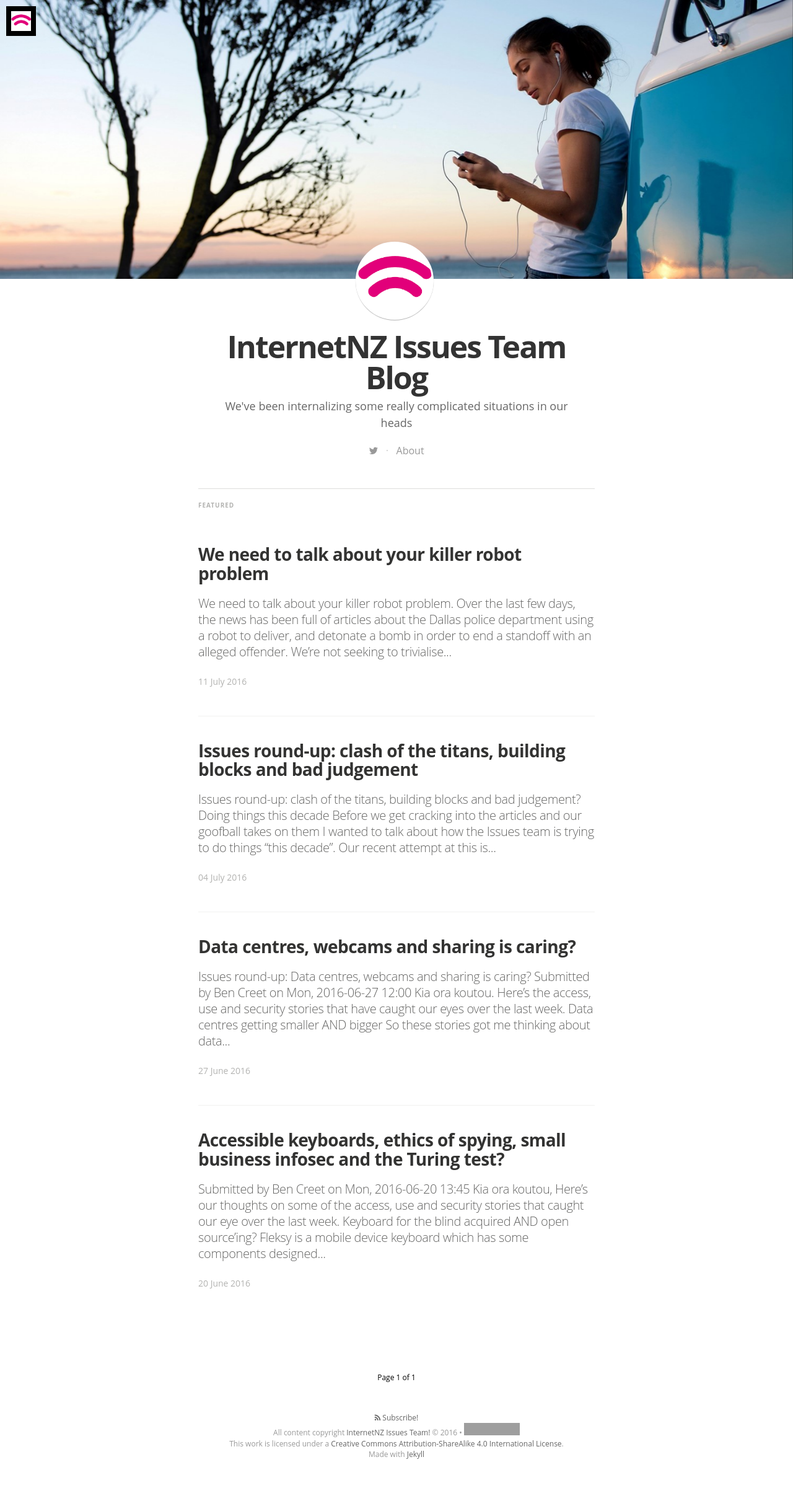
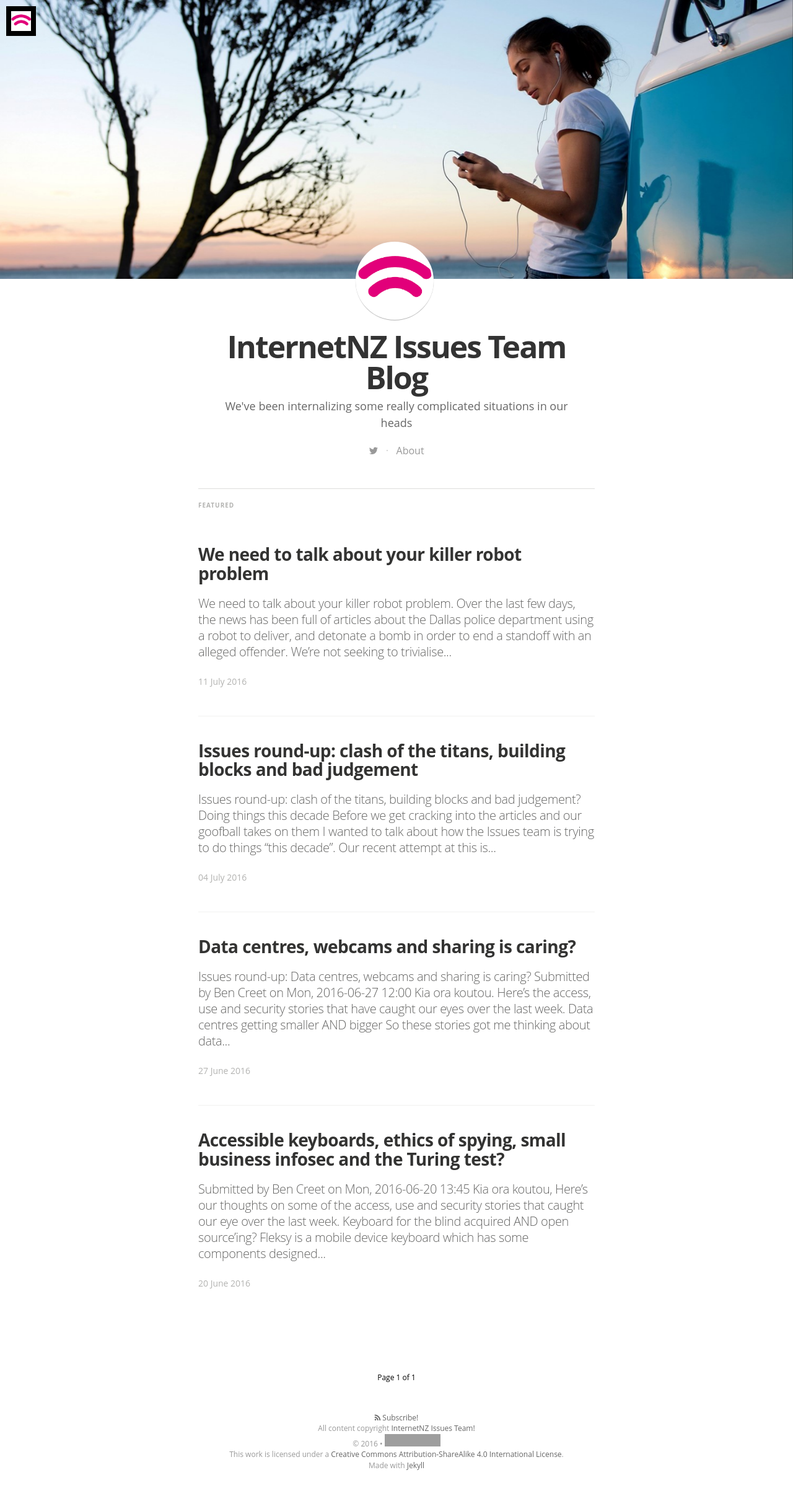
Before and after one commit to InternetNZ/issues_blog_experiment, a Jekyll site: the page built from index.html, in a window 1280 px wide. Shown: the whole page at 62% size. Built offline with Jekyll 4.4.1, drawn with Linux system fonts in a browser that asks for light colours; nearby versions of some CDN libraries; some web fonts are replaced; the list of posts is cut into pages by our own code; grey boxes are pictures that could not be loaded.

Commit message:
Update footer.html

```diff
--- a/_includes/footer.html
+++ b/_includes/footer.html
@@ -3,7 +3,7 @@
 <footer class="site-footer">
   <a class="subscribe" href="{{ "/feed.xml" | prepend: site.baseurl }}"> <span class="tooltip"> <i class="fa fa-rss"></i> Subscribe!</span></a>
     <div class="inner">
-         <section class="copyright">All content copyright <a href="mailto:{{ site.email}}">{{ site.name }}</a> &copy; {{ site.time | date: '%Y' }} &bull; <a rel="license" href="http://creativecommons.org/licenses/by-sa/4.0/"><img alt="Creative Commons License" style="border-width:0" src="https://i.creativecommons.org/l/by-sa/4.0/80x15.png" /></a><br />This work is licensed under a <a rel="license" href="http://creativecommons.org/licenses/by-sa/4.0/">Creative Commons Attribution-ShareAlike 4.0 International License</a>.</section>
+         <section class="copyright">All content copyright <a href="mailto:{{ site.email}}">{{ site.name }}</a><br /> &copy; {{ site.time | date: '%Y' }} &bull; <a rel="license" href="http://creativecommons.org/licenses/by-sa/4.0/"><img alt="Creative Commons License" style="border-width:0" src="https://i.creativecommons.org/l/by-sa/4.0/80x15.png" /></a><br />This work is licensed under a <a rel="license" href="http://creativecommons.org/licenses/by-sa/4.0/">Creative Commons Attribution-ShareAlike 4.0 International License</a>.</section>
          <section class="poweredby">Made with <a href="http://jekyllrb.com"> Jekyll</a></section>
     </div>
 </footer>
```
